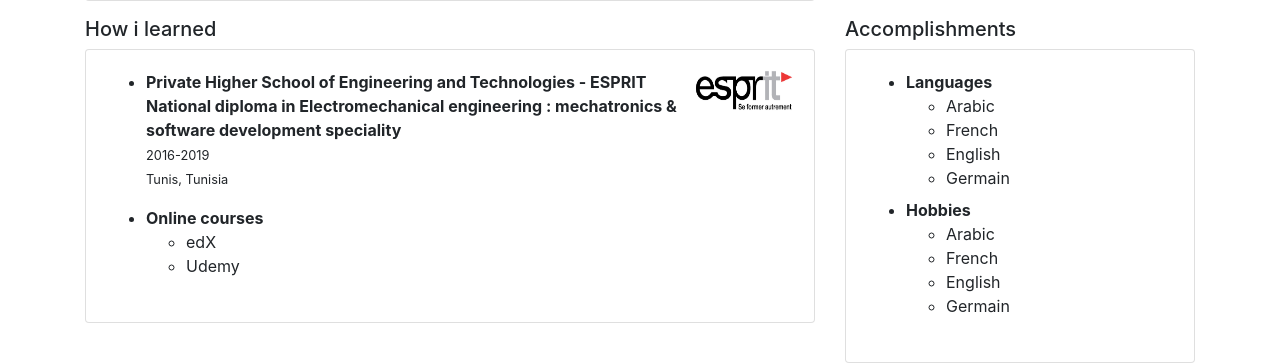
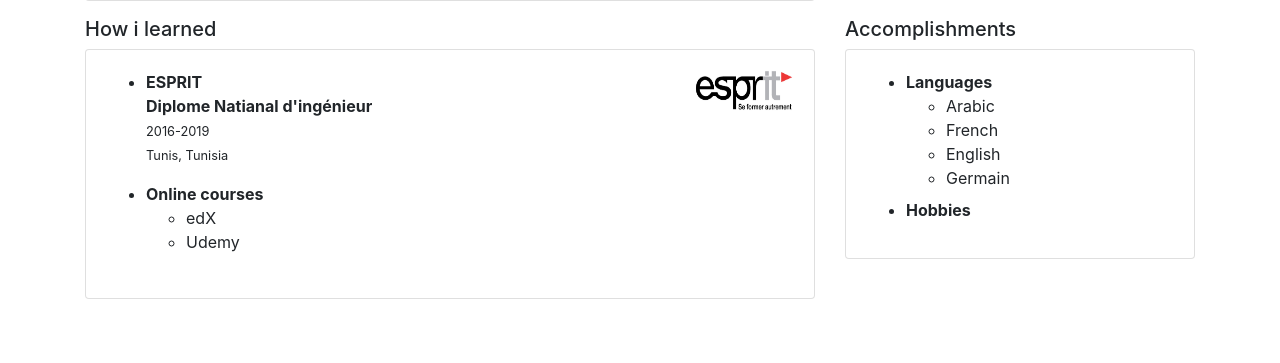
Before and after one commit to yassinejr/Yassine_Resume, a Django app: page / in a window 1280 px wide. Shown: the part 1419-1782 px from the top of the page. After the commit the page ends 1718 px from the top, so only its background shows below. Run offline with Django 3.2, Linux system fonts and the light colour scheme; some libraries are stand-ins or nearby versions.

Commit message:
Revert "Py 02"

```diff
--- a/myportfolio/base/templates/base/about.html
+++ /dev/null
@@ -1,21 +0,0 @@
-{% load static %}
-
-<div class="row">
-    <div class="col-md-3">
-        <div id="profile-wrapper" class="card card-body  h-100 border-info">
-            <img id="profile-pic" src="{% static '../../static/images/0.jpeg' %}">
-            <hr>
-            <h4>Yassine JRAD</h4>
-            <h4 class="title-size"> Python Developer | Software Engineer</h4>
-        </div>
-    </div>
-    <div class="col-md-9">
-        <div class="card card-body h-100 border-info">
-            <p> About me </p>
-            <hr>
-            <img class="social-media-pic" src="{% static '../../static/images/whatsapp-icon.svg' %}">
-            <img class="social-media-pic" src="{% static '../../static/images/gmail-icon.svg' %}">
-            <img class="social-media-pic" src="{% static '../../static/images/linkedin-icon-2.svg' %}">
-        </div>
-    </div>
-</div>
--- a/myportfolio/base/templates/base/accomplishments.html
+++ /dev/null
@@ -1,30 +0,0 @@
-{% load static %}
-
-<div class="col-md-4"><h5> Accomplishments</h5>
-    <div class="card card-body">
-        <ul>
-            <li>
-                <strong>Languages</strong>
-                <dd>
-                    <ul>
-                        <li>Arabic</li>
-                        <li>French</li>
-                        <li>English</li>
-                        <li>Germain</li>
-                    </ul>
-                </dd>
-            </li>
-            <li>
-                <strong>Hobbies</strong>
-                <dd>
-                    <ul>
-                        <li>Arabic</li>
-                        <li>French</li>
-                        <li>English</li>
-                        <li>Germain</li>
-                    </ul>
-                </dd>
-            </li>
-        </ul>
-    </div>
-</div>
--- a/myportfolio/base/templates/base/experience.html
+++ /dev/null
@@ -1,65 +0,0 @@
-{% load static %}
-
-
-            <div class="col-md-8"><h5> My experience as a Software Engineer</h5>
-                <div class="card card-body h-100">
-                    <ul>
-                        <li>
-                            <strong>Python/Django Backend Engineer</strong>
-                            <a href="https://neopolis-dev.com/"> <img src="{% static '../../static/images/Neo.jpeg' %}" style="float:right" width="120" height="100" title="Neopolis Development"></a>
-                            <dl>
-                                <dt>Neopolis Development</dt>
-                                <dt><small>Apr 2020-Present : 6 mos</small></dt>
-                                <dt><small>Nabeul, Tunisia</small></dt>
-                                <dt>Tasks:</dt>
-                                <dd>
-                                    <ul class="expandible">
-                                        <li>Developing, testing and debugging software tools utilized by clients and
-                                            internal customers</li>
-                                        <li>Coding test programs and evaluating existing engineering processes.</li>
-                                        <li>Collaborating with internal teams to convert end user feedback into
-                                            meaningful and improved solutions.</li>
-                                        <li>Resolving ongoing problems and accurately documented progress of
-                                            Python/Django project.</li>
-                                    </ul>
-                                </dd>
-                            </dl>
-                        </li>
-                        <li>
-                            <strong>Software Engineer</strong>
-                            <img src="{% static '../../static/images/Phoenix.jpeg' %}" style="float:right" width="120" height="100" title="Neopolis Development">
-                            <dl>
-                                <dt>Phoenix Mecano Elcom</dt>
-                                <dt><small>Oct 2019-Apr 2020 : 6 mos</small></dt>
-                                <dt><small>Zaghouan, Tunisia</small></dt>
-                                <dt>Tasks:</dt>
-                                <dd>
-                                    <ul class="expandible">
-                                        <li>Development a web application that allow acquiring data from Humidity
-and Temperator sensors : HTML5 ; CSS3 ; Javascript ; jQuery ; Python,
-Django, Raspberry Pi, NodeMCU</li>
-
-                                    </ul>
-                                </dd>
-                            </dl>
-                        </li>
-                        <li>
-                            <strong>Software Engineer Intern</strong>
-                            <a href="https://www.addixo.com/fr/"> <img src="{% static '../../static/images/Addixo.png' %}" style="float:right" width="120" height="150" title="ADDIXO"></a>
-                            <dl>
-                                <dt>ADDIXO</dt>
-                                <dt><small>Feb 2019-July 2020 : 6 mos</small></dt>
-                                <dt><small>Tunis, Tunisia</small></dt>
-                                <dt>Tasks:</dt>
-                                <dd>
-                                    <ul>
-                                        <li>aaaa</li>
-                                        <li>zzzz</li>
-                                        <li>eeee</li>
-                                    </ul>
-                                </dd>
-                            </dl>
-                        </li>
-                    </ul>
-                </div>
-            </div>
--- a/myportfolio/base/templates/base/goals.html
+++ /dev/null
@@ -1,25 +0,0 @@
-{% load static %}
-
-<h5>My short term goals</h5>
-                <div class="card card-body">
-                    <h5>Javascript</h5>
-                        <div class="row">
-                                <div> <img src="{% static '../../static/images/vue-js.svg' %}" height="40" width="50" hspace="5" vspace="5"></div>
-                                <div> <img src="{% static '../../static/images/react.svg' %}" height="40" width="50" hspace="5" vspace="5"></div>
-                        </div>
-                    <h5>CI/CD</h5>
-                        <div class="row">
-                                <div> <img src="{% static '../../static/images/docker.svg' %}" height="40" width="50" hspace="5" vspace="5"></div>
-                                <div> <img src="{% static '../../static/images/jenkins.jpg' %}" height="40" width="50" hspace="5" vspace="5"></div>
-                                <div> <img src="{% static '../../static/images/circleci.svg' %}" height="40" width="50" hspace="5" vspace="5"></div>
-                                <div> <img src="{% static '../../static/images/kubernets.svg' %}" height="40" width="50" hspace="5" vspace="5"></div>
-                                <div> <img src="{% static '../../static/images/travis.jpg' %}" height="40" width="50" hspace="5" vspace="5"></div>
-                        </div>
-                    <h5>Cloud</h5>
-                        <div class="row">
-                                <div> <img src="{% static '../../static/images/google-cloud-1.svg' %}" height="50" width="50" hspace="5" vspace="5"></div>
-                                <div> <img src="{% static '../../static/images/aws-2.svg' %}" height="50" width="50" hspace="5" vspace="5"></div>
-                                <div> <img src="{% static '../../static/images/azure-1.svg' %}" height="50" width="50" hspace="5" vspace="5"></div>
-                        </div>
-                </div>
-            </div>
--- a/myportfolio/base/templates/base/home.html
+++ b/myportfolio/base/templates/base/home.html
@@ -47,12 +47,13 @@
                                 <dd>
                                     <ul class="expandible">
                                         <li>Developing, testing and debugging software tools utilized by clients and
-                                            internal customers</li>
+internal customers</li>
                                         <li>Coding test programs and evaluating existing engineering processes.</li>
                                         <li>Collaborating with internal teams to convert end user feedback into
-                                            meaningful and improved solutions.</li>
+meaningful and improved solutions.</li>
                                         <li>Resolving ongoing problems and accurately documented progress of
-                                            Python/Django project.</li>
+Python/Django project.</li>
+
                                     </ul>
                                 </dd>
                             </dl>
@@ -176,10 +177,10 @@
                 <div class="card card-body">
                     <ul>
                         <li>
-                            <strong>Private Higher School of Engineering and Technologies - ESPRIT</strong>
+                            <strong>ESPRIT</strong>
                             <a href="https://esprit.tn/"> <img src="{% static '../../static/images/Esprit.jpg' %}" style="float:right" width="100" height="50" title="ESPRIT"></a>
                             <dl>
-                                <dt>National diploma in Electromechanical engineering : mechatronics & software development speciality</dt>
+                                <dt>Diplome Natianal d'ingénieur</dt>
                                 <dt><small>2016-2019</small></dt>
                                 <dt><small>Tunis, Tunisia</small></dt>
                             </dl>
--- a/myportfolio/base/templates/base/home2.html
+++ /dev/null
@@ -1,55 +0,0 @@
-<!DOCTYPE html>
-<html lang="en">
-<head>
-    <meta charset="UTF-8">
-    <title>Yassine JRAD</title>
-    {% load static %}
-    <link href="{% static '../../static/css/style.css' %}" rel="stylesheet" type="text/css">
-    <link rel="stylesheet" href="https://stackpath.bootstrapcdn.com/bootstrap/4.5.2/css/bootstrap.min.css"
-      integrity="sha384-JcKb8q3iqJ61gNV9KGb8thSsNjpSL0n8PARn9HuZOnIxN0hoP+VmmDGMN5t9UJ0Z" crossorigin="anonymous">
-    <script src="https://code.jquery.com/jquery-3.5.0.js"></script>
-</head>
-<body>
-    <br>
-    <div class="container">
-        {% include 'base/about.html' %}
-        <br>
-        <div class="row">
-            {% include 'base/experience.html' %}
-            <br>
-            {% include 'base/technologies.html' %}
-            <br>
-            {% include 'base/goals.html' %}
-        </div>
-        <br>
-        <br>
-        <div class="row">
-            {% include 'base/school.html' %}
-            <br>
-            {% include 'base/accomplishments.html' %}
-            <br>
-        </div>
-    </div>
-</body>
-</html>
-
-<script>
-    $('ul.expandible').each(function(){
-    var $ul = $(this),
-        $lis = $ul.find('li:gt(1)'),
-        isExpanded = $ul.hasClass('expanded');
-    $lis[isExpanded ? 'show' : 'hide']();
-
-    if($lis.length > 0){
-        $ul
-            .append($('<span class="showmore"><li class="expand">' + (isExpanded ? 'Show Less' : '... Show More') + '</li></span>')
-            .click(function(event){
-                var isExpanded = $ul.hasClass('expanded');
-                event.preventDefault();
-                $(this).html(isExpanded ? '... Show More' : 'Show Less');
-                $ul.toggleClass('expanded');
-                $lis.toggle();
-            }));
-    }
-});
-</script>
--- a/myportfolio/base/templates/base/school.html
+++ /dev/null
@@ -1,27 +0,0 @@
-{% load static %}
-
-
-<div class="col-md-8"><h5>How i learned</h5>
-    <div class="card card-body">
-        <ul>
-            <li>
-                <strong>Private Higher School of Engineering and Technologies - ESPRIT</strong>
-                <a href="https://esprit.tn/"> <img src="{% static '../../static/images/Esprit.jpg' %}" style="float:right" width="100" height="50" title="ESPRIT"></a>
-                <dl>
-                    <dt>National diploma in Electromechanical engineering : mechatronics & software development speciality</dt>
-                    <dt><small>2016-2019</small></dt>
-                    <dt><small>Tunis, Tunisia</small></dt>
-                </dl>
-            </li>
-            <li>
-                <strong>Online courses</strong>
-                <dd>
-                    <ul>
-                        <li>edX</li>
-                        <li>Udemy</li>
-                    </ul>
-                </dd>
-            </li>
-        </ul>
-    </div>
-</div>
--- a/myportfolio/base/templates/base/technologies.html
+++ /dev/null
@@ -1,50 +0,0 @@
-{% load static %}
-
-<div class="col-md-4"><h5>Technologies that i am using</h5>
-                <div class="card card-body">
-                    <h5>Language & Frameworks</h5>
-                    <div class="row">
-                        <div> <img src="{% static '../../static/images/python-5.svg' %}" height="40" width="50" hspace="5" vspace="5"></div>
-                        <div> <img src="{% static '../../static/images/django-community.svg' %}" height="40" width="50" hspace="5" vspace="5"></div>
-                        <div> <img src="{% static '../../static/images/flask.svg' %}" height="40" width="50" hspace="5" vspace="5"></div>
-
-                    </div>
-                        <h5>Front End</h5>
-                        <div class="row">
-                                <div> <img src="{% static '../../static/images/html5.svg' %}" height="40" width="50" hspace="2" vspace="5"></div>
-                                <div> <img src="{% static '../../static/images/css-5.svg' %}" height="40" width="50" hspace="2" vspace="5"></div>
-                                <div> <img src="{% static '../../static/images/javascript.svg' %}" height="40" width="50" hspace="2" vspace="5"></div>
-                                <div> <img src="{% static '../../static/images/bootstrap-4.svg' %}" height="40" width="50" hspace="2" vspace="5"></div>
-                                <div> <img src="{% static '../../static/images/jquery.svg' %}" height="40" width="50" hspace="2" vspace="5"></div>
-                        </div>
-                    <h5>Database</h5>
-                        <div class="row">
-                                <div> <img src="{% static '../../static/images/orm.png' %}" height="40" width="50" hspace="10" vspace="5"></div>
-                                <div> <img src="{% static '../../static/images/sqlite.svg' %}" height="40" width="50" hspace="10" vspace="5"></div>
-                                <div> <img src="{% static '../../static/images/postgresql.svg' %}" height="40" width="50" hspace="10" vspace="5"></div>
-
-                        </div>
-                    <h5>Version Control</h5>
-                        <div class="row">
-                                <div> <img src="{% static '../../static/images/git-icon.svg' %}" height="40" width="40" hspace="5" vspace="10"></div>
-                                <div> <img src="{% static '../../static/images/github-1.svg' %}" height="40" width="40" hspace="5" vspace="10"></div>
-                                <div> <img src="{% static '../../static/images/gitlab.svg' %}" height="40" width="40" hspace="5" vspace="10"></div>
-                        </div>
-                    <h5>Tools</h5>
-                        <div class="row">
-                            <div> <img src="{% static '../../static/images/bash-1.svg' %}" height="40" width="50" hspace="5" vspace="5"></div>
-                            <div> <img src="{% static '../../static/images/pycharmide.jpeg' %}" height="40" width="50" hspace="5" vspace="5"></div>
-                                <div> <img src="{% static '../../static/images/postman.png' %}" height="40" width="60" hspace="5" vspace="5"></div>
-                            <div> <img src="{% static '../../static/images/selenium-logo.svg' %}" height="40" width="60" hspace="5" vspace="5"></div>
-                        </div>
-                    <h5>Project Management Tools</h5>
-                        <div class="row">
-                                <div> <img src="{% static '../../static/images/scrum.jpg' %}" height="40" width="50" hspace="5" vspace="5"></div>
-                                <div> <img src="{% static '../../static/images/jira.svg' %}" height="40" width="70" hspace="5" vspace="10"></div>
-                        </div>
-                    <h5>Operating systems</h5>
-                        <div class="row">
-                                <div> <img src="{% static '../../static/images/linux-tux-1.svg' %}" height="40" width="50" hspace="5" vspace="5"></div>
-                                <div> <img src="{% static '../../static/images/microsoft-windows-22.svg' %}" height="40" width="50" hspace="5" vspace="5"></div>
-                        </div>
-                    </div>
--- a/myportfolio/base/views.py
+++ b/myportfolio/base/views.py
@@ -3,4 +3,4 @@
 
 # Create your views here.
 def home(request):
-    return render(request, 'base/home2.html')
+    return render(request, 'base/home.html')
```
